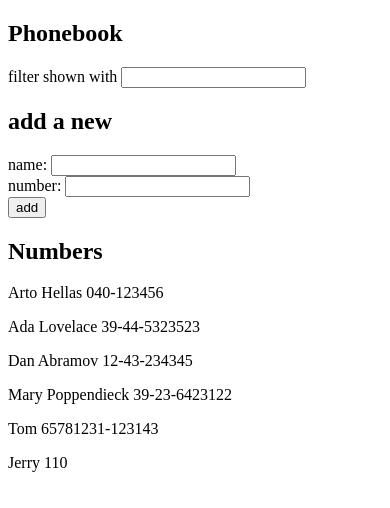
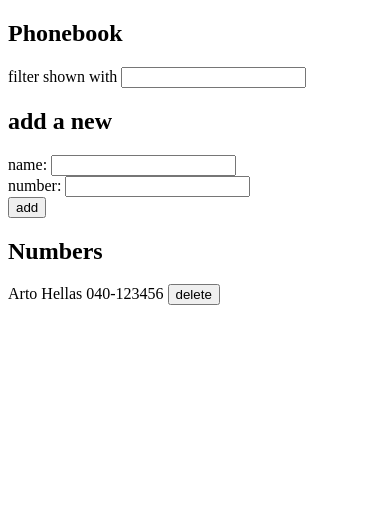
Before and after one commit to ZhixianKwok/full-stack-learn, a React (Create React App) app in the folder part2/phonebook/: page / in a window 390 px wide. Shown: the top 508 px of the page. Built offline with nearby package versions, Linux system fonts and the light colour scheme; data requests are answered from the project's data file.

Commit message:
finish part2 - exercise 2.17
Phonebook step9

```diff
--- a/part2/phonebook/db.json
+++ b/part2/phonebook/db.json
@@ -4,31 +4,6 @@
       "name": "Arto Hellas",
       "number": "040-123456",
       "id": 1
-    },
-    {
-      "name": "Ada Lovelace",
-      "number": "39-44-5323523",
-      "id": 2
-    },
-    {
-      "name": "Dan Abramov",
-      "number": "12-43-234345",
-      "id": 3
-    },
-    {
-      "name": "Mary Poppendieck",
-      "number": "39-23-6423122",
-      "id": 4
-    },
-    {
-      "name": "Tom",
-      "number": "65781231-123143",
-      "id": 5
-    },
-    {
-      "name": "Jerry",
-      "number": "110",
-      "id": 6
     }
   ]
 }
--- a/part2/phonebook/src/App.js
+++ b/part2/phonebook/src/App.js
@@ -1,5 +1,4 @@
 import { useState, useEffect } from 'react'
-import axios from 'axios'
 
 import Filter from './components/Filter'
 import PersonForm from './components/PersonForm'
@@ -34,6 +33,15 @@ function App() {
     }
   }
 
+  const removePerson = ( id ) => {
+    personService.remove( id ).then(res => {
+      const index = persons.findIndex( person => person.id === id)
+      const personsNew = [...persons]
+      personsNew.splice(index,1)
+      setPersons(personsNew)
+    })
+  }
+
   const handleOnChangeName = (e) => {
     setNewName(e.target.value)
   }
@@ -55,7 +63,7 @@ function App() {
       <h2>add a new</h2>
       <PersonForm handleOnSubmit={handleOnSubmit} handleOnChangeName = { handleOnChangeName } handleOnChangeNumber ={ handleOnChangeNumber }/>
       <h2>Numbers</h2>
-      <Persons filterPersons = {filterPersons} />
+      <Persons filterPersons = {filterPersons} removePerson={removePerson}/>
     </div>
   );
 }
--- /dev/null
+++ b/part2/phonebook/src/components/Person.js
@@ -0,0 +1,14 @@
+import React from 'react'
+
+export default function Person({id, name,number,removePerson}) {
+
+    const handleOnClick = () => {
+        if (window.confirm(`Delete Arto ${name} ?`)) {
+            removePerson(id)
+        }
+    }
+
+    return (
+        <p>{ name } { number } <input type="button" onClick={handleOnClick} value={ "delete" } /> </p>
+    )
+}
--- a/part2/phonebook/src/components/Persons.js
+++ b/part2/phonebook/src/components/Persons.js
@@ -1,9 +1,12 @@
 import React, {Fragment} from 'react'
+import Person from './Person'
 
-export default function Person({filterPersons}) {
+export default function Persons({filterPersons,removePerson}) {
+
     return (
         <Fragment>
-            {filterPersons.map(({ name, number }) => <p key={ name }>{ name } { number }</p>)}
+            {filterPersons.map(({ name, number,id }) => <Person name={name} number={number} id={id} removePerson = {removePerson} />)}
         </Fragment>
     )
+
 }
--- a/part2/phonebook/src/services/personsService.js
+++ b/part2/phonebook/src/services/personsService.js
@@ -10,14 +10,19 @@ const create = person => {
     return axios.post(baseUrl, person)
 }
 
-const update = (id, person) => {
+const update = ( id , person ) => {
     return axios.put(`${baseUrl}/${id}`, person)
+}
+
+const remove = ( id ) => {
+    return axios.delete(`${baseUrl}/${id}`)
 }
 
 const personService = {
     getAll,
     create,
     update,
+    remove
 }
 
 export default personService
```
